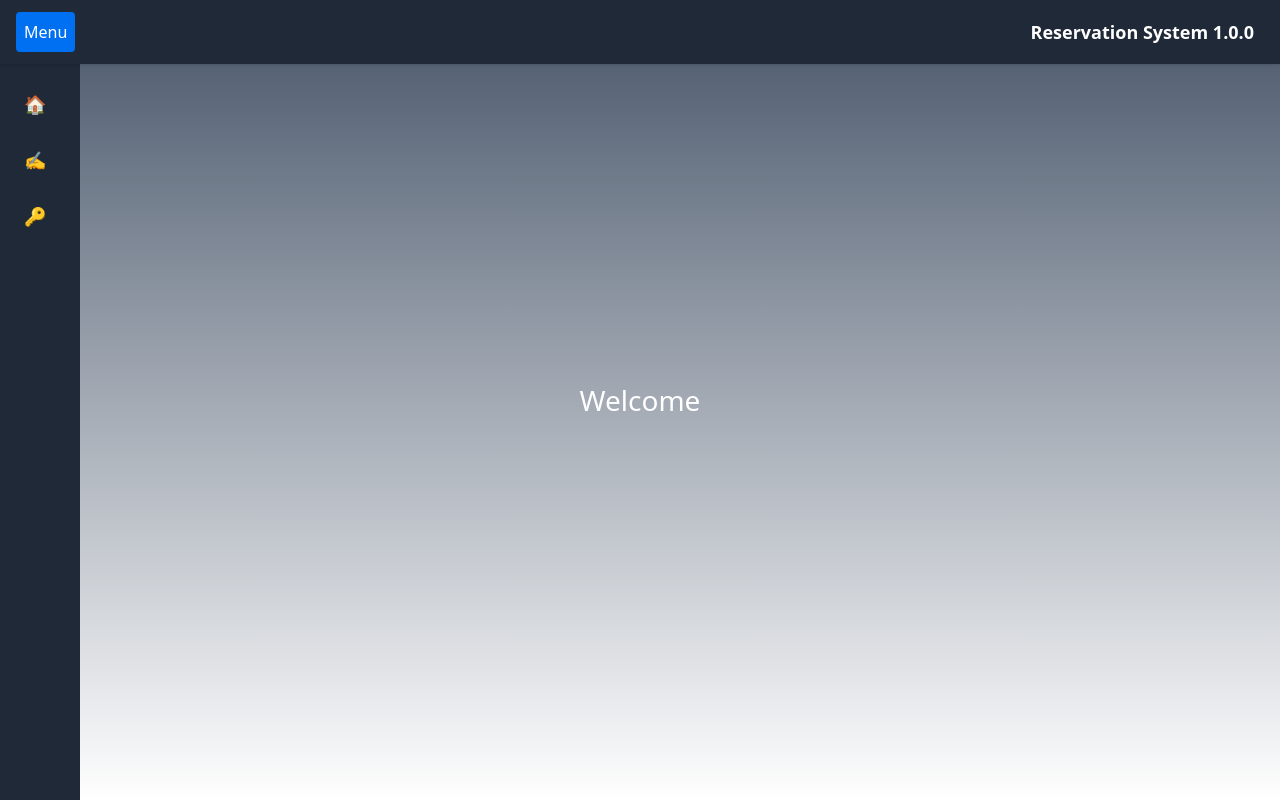
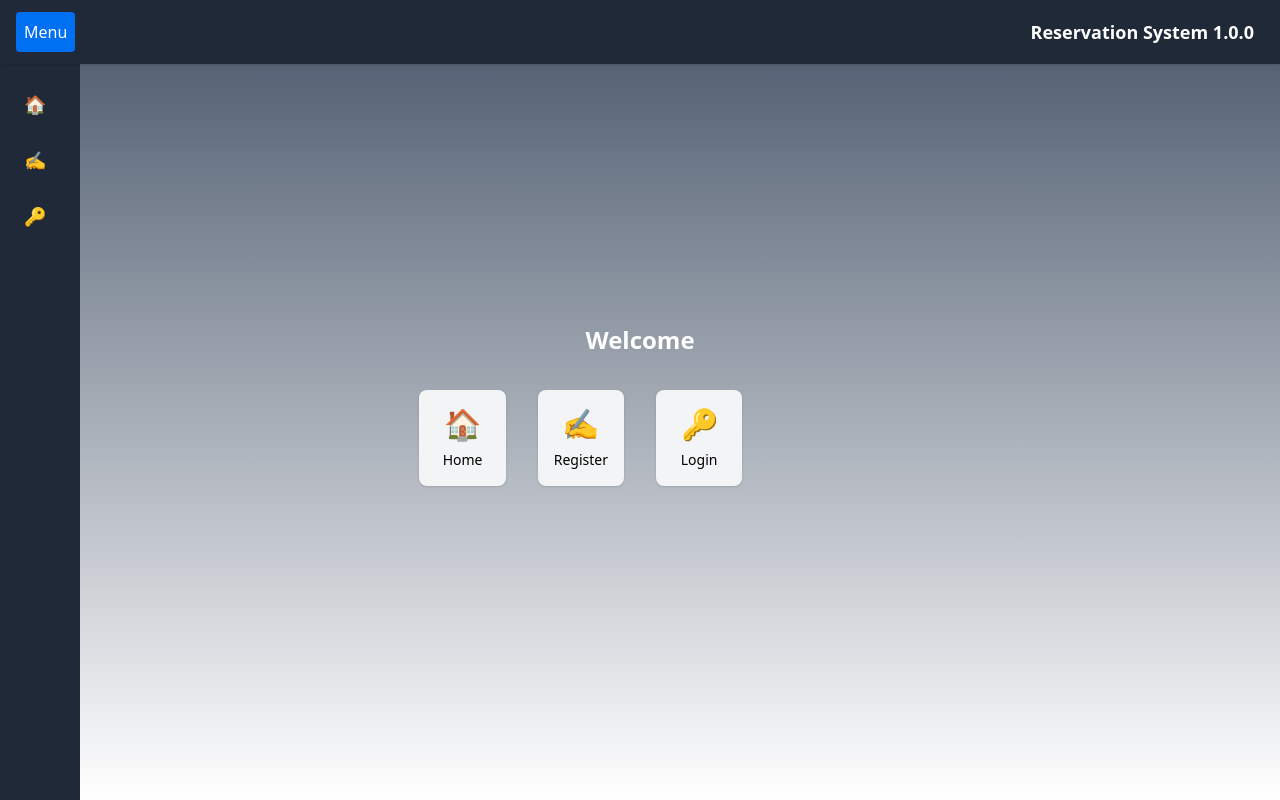
Before and after one commit to FawziL/Reservation-System, a Next.js app in the folder frontend/: page / in a window 1280 px wide. Built offline with nearby package versions, Linux system fonts and the light colour scheme.

Commit message:
feat(ui): Redesigned the homepage to improve user experience.

```diff
--- a/frontend/src/app/page.tsx
+++ b/frontend/src/app/page.tsx
@@ -1,14 +1,57 @@
 "use client";
 import { useAuth } from "@/hooks/AuthContext";
+import { useRouter } from "next/navigation";
+
+const navItems = [
+    { path: "/", name: "Home", icon: "🏠" },
+    { path: "/auth/register", name: "Register", icon: "✍️", auth: false },
+    { path: "/auth/login", name: "Login", icon: "🔑", auth: false },
+    { path: "/reservations", name: "Reservations User", icon: "📅", auth: true },
+    { path: "/reservations/create", name: "Create Reservation", icon: "➕", auth: true },
+    { path: "/admin/reservations", name: "Reservations Admin", icon: "📋", auth: "admin" },
+    { path: "/admin/users", name: "Users", icon: "👥", auth: "admin" },
+    { path: "/admin/tables", name: "Tables", icon: "🪑", auth: "admin" },
+    { path: "/admin/tables/create", name: "Create Table", icon: "🆕", auth: "admin" },
+    { path: "/logout", name: "Logout", icon: "🚪", auth: true, isLogout: true },
+];
+
 
 const Home = () => {
-    const { user } = useAuth();
+    const { user, logout } = useAuth();
+    const router = useRouter();
+
+    const handleNavigation = (item:any) => {
+        if (item.isLogout) {
+            logout();
+            router.push("/auth/login");
+        } else {
+            router.push(item.path);
+        }
+    };
+
     return (
-        <>
-            <main className="flex flex-col items-center justify-center p-24">
-                <h1>Welcome {user?.username}</h1>
-            </main>
-        </>
+        <main className="flex flex-col items-center justify-center p-12">
+            <h1 className="text-2xl font-bold mb-6">Welcome {user?.username}</h1>
+            <div className="grid grid-cols-4 gap-8">
+                {navItems
+                    .filter(item =>
+                        item.auth === undefined ||
+                        (item.auth === true && user) ||
+                        (user?.admin) ||
+                        (item.auth === false && !user)
+                    )
+                    .map((item) => (
+                        <button
+                            key={item.path}
+                            onClick={() => handleNavigation(item)}
+                            className="flex flex-col items-center justify-center p-4 bg-gray-100 rounded-lg shadow hover:bg-gray-200 transition"
+                        >
+                            <span className="text-3xl">{item.icon}</span>
+                            <span className="mt-2 text-sm font-medium text-black">{item.name}</span>
+                        </button>
+                    ))}
+            </div>
+        </main>
     );
 };
 
```
